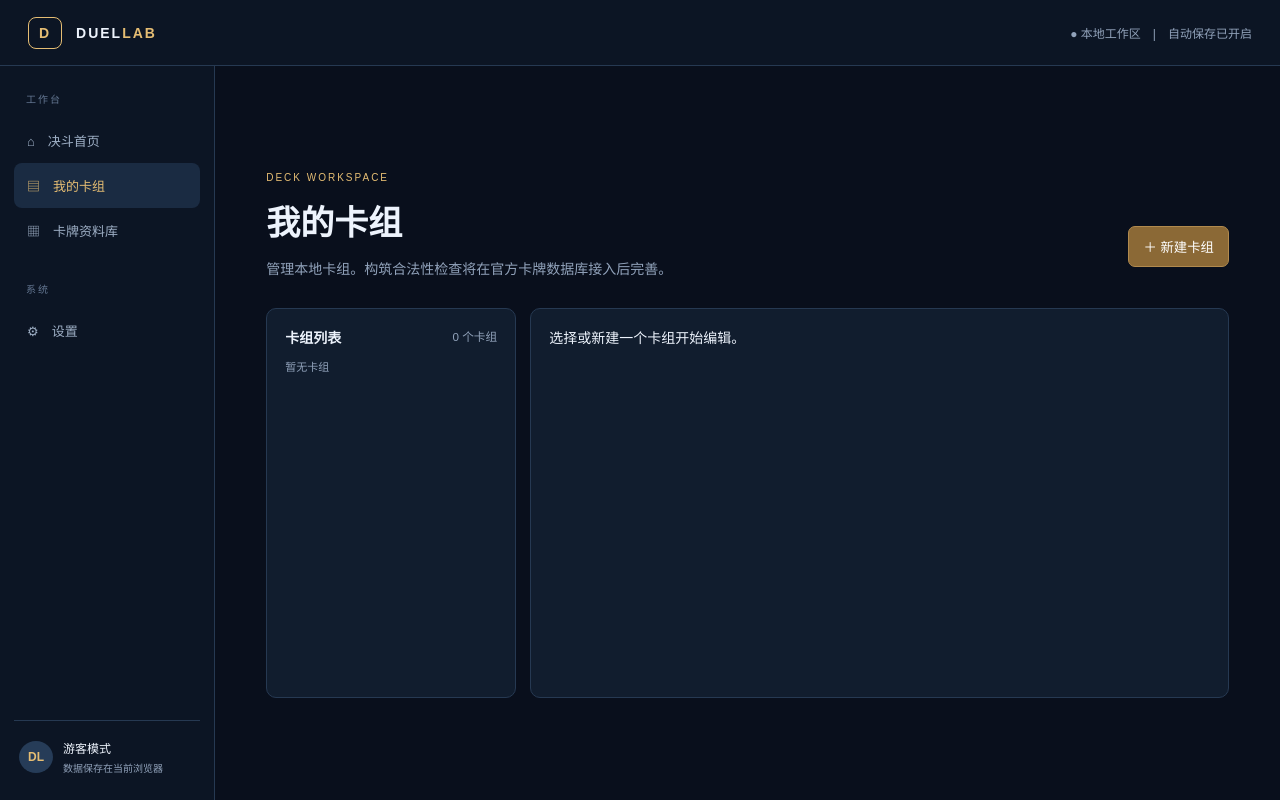
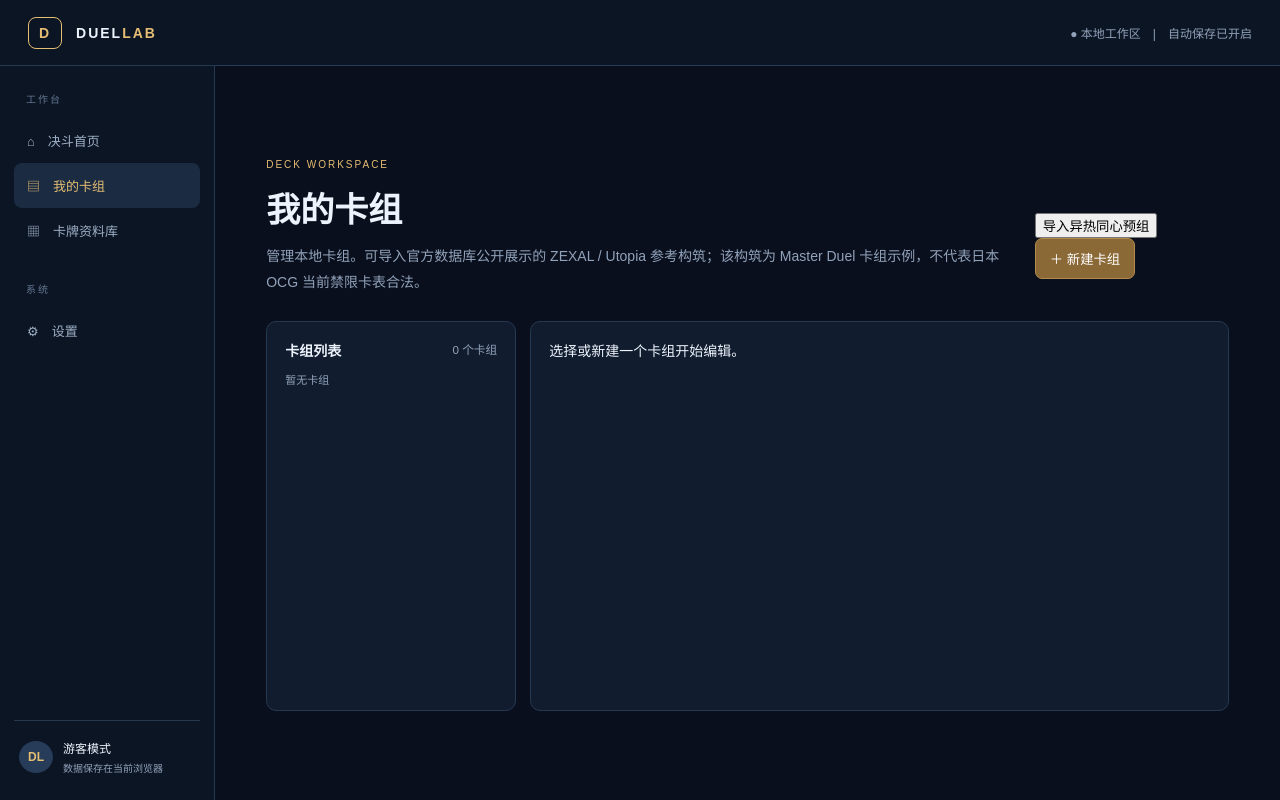
Before and after one commit to zxcz70664-beep/DuelLab, a website: page public/index.html in a window 1280 px wide. Both pictures are taken after a click on the button "▤ 我的卡组". Drawn offline with Linux system fonts and the light colour scheme; no server answers.

Commit message:
Add ZEXAL starter deck import action

```diff
--- a/public/index.html
+++ b/public/index.html
@@ -3,6 +3,6 @@
 <div class="shell"><aside><small>工作台</small><button class="nav active" data-page="home">⌂　决斗首页</button><button class="nav" data-page="decks">▤　我的卡组</button><button class="nav" data-page="library">▦　卡牌资料库</button><small class="system">系统</small><button class="nav" data-page="settings">⚙　设置</button><div class="user"><b>DL</b><div>游客模式<small>数据保存在当前浏览器</small></div></div></aside>
 <main><section class="page active" id="home"><label>SINGLE PLAYER · FOUNDATION</label><h1>准备好开始决斗了吗？</h1><p class="lead">创建你的卡组，选择对手。DuelLab 正在从单人决斗核心开始搭建。</p><div class="hero"><div><small>开发阶段 · 0.2</small><h2>玩家 VS AI</h2><p>单人决斗是当前开发重点。先完成卡组与对局基础，再接入真实 OCG 规则引擎和 AI 决策。</p><button class="primary" id="goDecks">管理我的卡组 →</button></div><div class="emblem">D</div></div><h3>工作区</h3><div class="tiles"><button data-go="decks"><b>▤　卡组管理</b><small>创建、编辑、保存和导入导出卡组</small></button><button data-go="library"><b>▦　卡牌资料库</b><small>官方 OCG 卡牌数据接入准备中</small></button><button data-go="duel"><b>⚔　基础决斗测试</b><small>使用已导入卡牌进行抽卡、召唤与战斗测试（简化规则）</small></button></div><div class="notice"><b>当前版本说明</b><p>当前没有接入 OCGCore，尚不能执行真实召唤、连锁、卡牌效果或 AI 对战。卡组编辑数据仅保存在本机浏览器。</p></div></section>
 <section class="page" id="duel"><label>DUEL TEST MODE</label><h1>单人决斗测试</h1><p class="lead">简化规则测试场：抽卡、通常召唤、攻击和 LP 结算。暂不执行卡牌效果、连锁、特殊召唤与完整 OCG 裁定。</p><div class="duel-toolbar"><select id="duelDeck"></select><button id="startDuel" class="primary">开始决斗</button><span id="duelStatus">请选择一个至少 40 张主卡组的卡组</span></div><div id="duelBoard" class="duel-board"><p class="hint">开始后显示双方 LP、手牌和场上怪兽。</p></div><div id="duelControls" class="duel-controls" hidden><button id="drawCard">抽卡</button><button id="summonCard">通常召唤所选手牌</button><button id="attackCard">攻击</button><button id="endTurn">结束回合</button><select id="handSelect"></select></div></section>
-<section class="page" id="decks"><label>DECK WORKSPACE</label><div class="heading"><div><h1>我的卡组</h1><p class="lead">管理本地卡组。构筑合法性检查将在官方卡牌数据库接入后完善。</p></div><button class="primary" id="newDeck">＋ 新建卡组</button></div><div class="deckLayout"><div class="panel"><b>卡组列表</b><small id="deckCount">0 个卡组</small><div id="deckList"></div></div><div class="panel editor"><div id="empty">选择或新建一个卡组开始编辑。</div><div id="edit" hidden><label>卡组名称</label><input id="deckName" maxlength="40"><div class="stats"><div>主卡组<b id="mainCount">0</b></div><div>额外卡组<b id="extraCount">0</b></div><div>结构检查<b id="legality" class="muted">待检查</b></div></div><div id="validation" class="validation">基础结构检查：主卡组 40–60 张、额外卡组 0–15 张、同名卡最多 3 张。禁限卡表与特殊构筑限制尚未检查。</div><h3>添加卡牌条目</h3><p class="hint">当前为名称占位条目，不代表已收录的官方卡牌。</p><div class="addrow"><input id="cardName" placeholder="输入卡牌名称"><select id="cardType"><option value="main">主卡组</option><option value="extra">额外卡组</option></select><button id="addCard" class="primary">添加</button></div><div class="rowhead">卡组内容 <span>点击 − 移除</span></div><div id="cardRows"></div><div class="tools"><button id="exportDeck">导出 JSON</button><button id="importDeck">导入 JSON</button><button id="deleteDeck" class="danger">删除卡组</button></div></div></div></div></section>
+<section class="page" id="decks"><label>DECK WORKSPACE</label><div class="heading"><div><h1>我的卡组</h1><p class="lead">管理本地卡组。可导入官方数据库公开展示的 ZEXAL / Utopia 参考构筑；该构筑为 Master Duel 卡组示例，不代表日本 OCG 当前禁限卡表合法。</p></div><div><button id="importZexalDeck">导入异热同心预组</button> <button class="primary" id="newDeck">＋ 新建卡组</button></div></div><div class="deckLayout"><div class="panel"><b>卡组列表</b><small id="deckCount">0 个卡组</small><div id="deckList"></div></div><div class="panel editor"><div id="empty">选择或新建一个卡组开始编辑。</div><div id="edit" hidden><label>卡组名称</label><input id="deckName" maxlength="40"><div class="stats"><div>主卡组<b id="mainCount">0</b></div><div>额外卡组<b id="extraCount">0</b></div><div>结构检查<b id="legality" class="muted">待检查</b></div></div><div id="validation" class="validation">基础结构检查：主卡组 40–60 张、额外卡组 0–15 张、同名卡最多 3 张。禁限卡表与特殊构筑限制尚未检查。</div><h3>添加卡牌条目</h3><p class="hint">当前为名称占位条目，不代表已收录的官方卡牌。</p><div class="addrow"><input id="cardName" placeholder="输入卡牌名称"><select id="cardType"><option value="main">主卡组</option><option value="extra">额外卡组</option></select><button id="addCard" class="primary">添加</button></div><div class="rowhead">卡组内容 <span>点击 − 移除</span></div><div id="cardRows"></div><div class="tools"><button id="exportDeck">导出 JSON</button><button id="importDeck">导入 JSON</button><button id="deleteDeck" class="danger">删除卡组</button></div></div></div></div></section>
 <section class="page" id="library"><label>CARD DATABASE</label><h1>卡牌资料库</h1><p class="lead">已接入 Project Ignis BabelCDB 官方数据库快照。当前保留上游数据库原始名称和效果文本（语言未逐条核验）；卡牌脚本、规则验证与图片尚未接入。</p><div class="library-tools"><input id="librarySearch" type="search" placeholder="搜索日文卡名或效果文本"><span id="libraryCount">正在载入卡牌数据…</span></div><div id="libraryResults" class="library-results"><p class="hint">正在读取卡牌数据库…</p></div></section>
 <section class="page" id="settings"><label>PREFERENCES</label><h1>设置</h1><p class="lead">DuelLab 当前使用游客模式。</p><div class="setting"><b>数据保存方式</b><span>浏览器本地存储 · 已启用</span></div><div class="setting"><b>默认规则地区</b><span>日本 OCG · 待规则引擎接入</span></div><div class="setting"><b>账号系统</b><span>第一阶段不需要账号或登录</span></div><div class="notice"><b>备份提醒</b><p>清理浏览器数据可能导致卡组丢失，请使用卡组 JSON 导出功能自行备份。目前没有云端同步。</p></div></section></main></div><input type="file" id="fileInput" accept=".json,application/json" hidden><div id="toast"></div><script src="/deck-validation.js"></script><script src="/app.js"></script></body></html>
```
